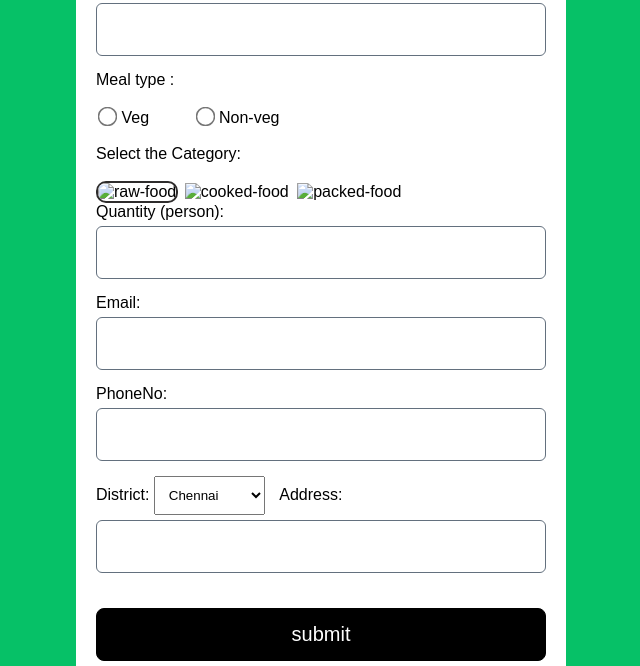
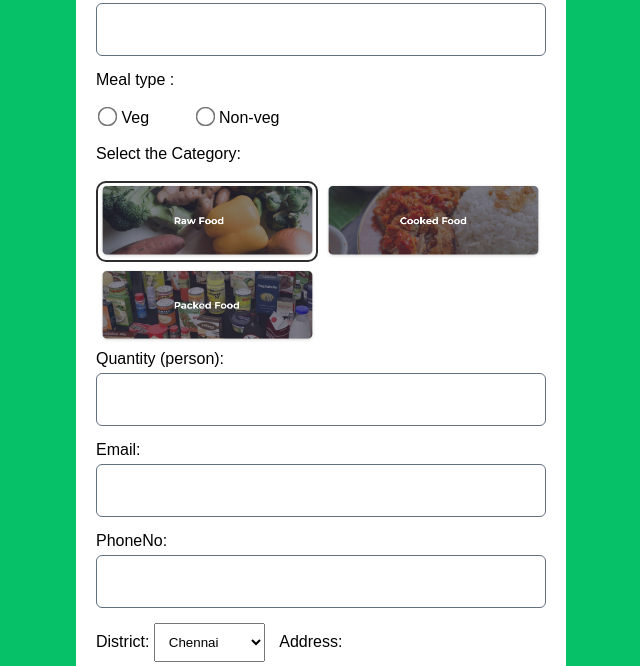
Before and after one commit to kishor-23/food-donate, a plain HTML site: page fooddonate.html in a window 1280 px wide. Shown: the part 123-789 px from the top of the page, without its empty margins (319-959 px from the left). Drawn offline with Linux system fonts and the light colour scheme; the site is published under a folder, as on GitHub Pages, so addresses that start at the root find nothing.

Commit message:
Update fooddonate.html

```diff
--- a/fooddonate.html
+++ b/fooddonate.html
@@ -36,15 +36,15 @@
         <div class="image-radio-group">
             <input type="radio" id="raw-food" name="image-choice" value="raw-food" checked>
             <label for="raw-food">
-              <img src="/img/raw-food.png" alt="raw-food" >
+              <img src="img/raw-food.png" alt="raw-food" >
             </label>
             <input type="radio" id="cooked-food" name="image-choice" value="cooked-food">
             <label for="cooked-food">
-              <img src="/img/cooked-food.png" alt="cooked-food" >
+              <img src="img/cooked-food.png" alt="cooked-food" >
             </label>
             <input type="radio" id="packed-food" name="image-choice" value="packed-food">
             <label for="packed-food">
-              <img src="/img/packed-food.png" alt="packed-food" >
+              <img src="img/packed-food.png" alt="packed-food" >
             </label>
           </div>
 
```
